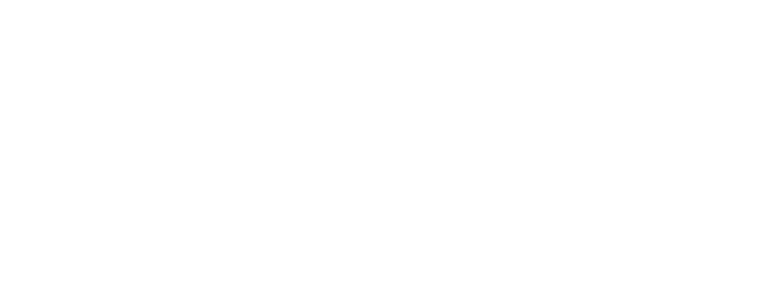
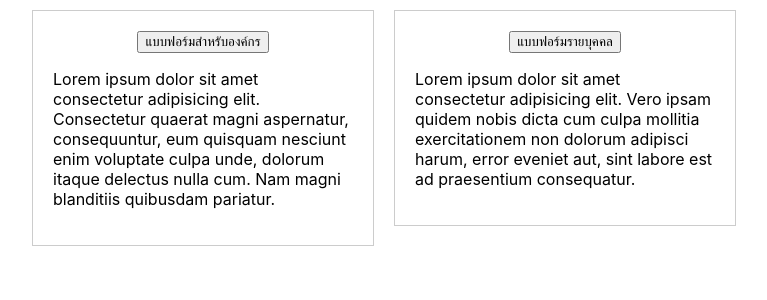
Before and after one commit to oteamton/ent-register-mark, a React (Create React App) app in the folder src/frontend/: page / in a window 1280 px wide. Before the commit this address had no page. Shown: the top 300 px of the page, without its empty margins (256-1023 px from the left). Built offline with nearby package versions, Linux system fonts and the light colour scheme.

Commit message:
main form styles

```diff
--- /dev/null
+++ b/src/backend/db/registration_data.JSON
@@ -0,0 +1,5 @@
+[
+    {
+
+    }
+]
--- a/src/frontend/src/App.tsx
+++ b/src/frontend/src/App.tsx
@@ -13,7 +13,7 @@
       {/* Render Routes */}
       <BrowserRouter>
         <Routes>
-          <Route path="/form" element={<FormContainer />} />
+          <Route path="/" element={<FormContainer />} />
           <Route path="/IndividualForm" element={<FormPers />} />
           <Route path="/OrganizationForm" element={<FormOrga />} />
           {/* <Route path="/login" element={<Login />} /> */}
--- a/src/frontend/src/pages/formContainer.tsx
+++ b/src/frontend/src/pages/formContainer.tsx
@@ -1,7 +1,7 @@
 import React, { useState } from "react";
 import FormOrga from "./formOrga";
 import FormPers from "./formPers";
-import "../styles/form.css";
+import "../styles/formContainer.css";
 
 function FormContainer() {
     const [activeForm, setActiveForm] = useState(""); // Initial active form
--- a/src/frontend/src/styles/formContainer.css
+++ b/src/frontend/src/styles/formContainer.css
@@ -1,4 +1,31 @@
-.bc{
+.bc {
+  display: flex;
+  justify-content: center;
+  align-items: flex-start;
+  flex-wrap: wrap; /* Wrap items to the next line if the screen is narrow */
+}
+
+#orga,
+#pers {
+    flex: 1;
+    padding: 20px;
+    max-width: 300px; /* Adjust the maximum width as needed */
+    border: 1px solid #ccc;
+    margin: 10px;
     display: flex;
-    flex-direction: row;
+    flex-direction: column; /* Stack button and text vertically */
 }
+
+#orga button,
+#pers button {
+  display: block;
+  margin: 0 auto; /* Center the button horizontally */
+}
+
+/* Add responsive styles for smaller screens if necessary */
+@media (max-width: 768px) {
+  #orga,
+  #pers {
+    max-width: 100%; /* Allow boxes to take full width on smaller screens */
+  }
+}
```
Also changed, not shown: 1 other file (tests, documents, lock files or other folders).
